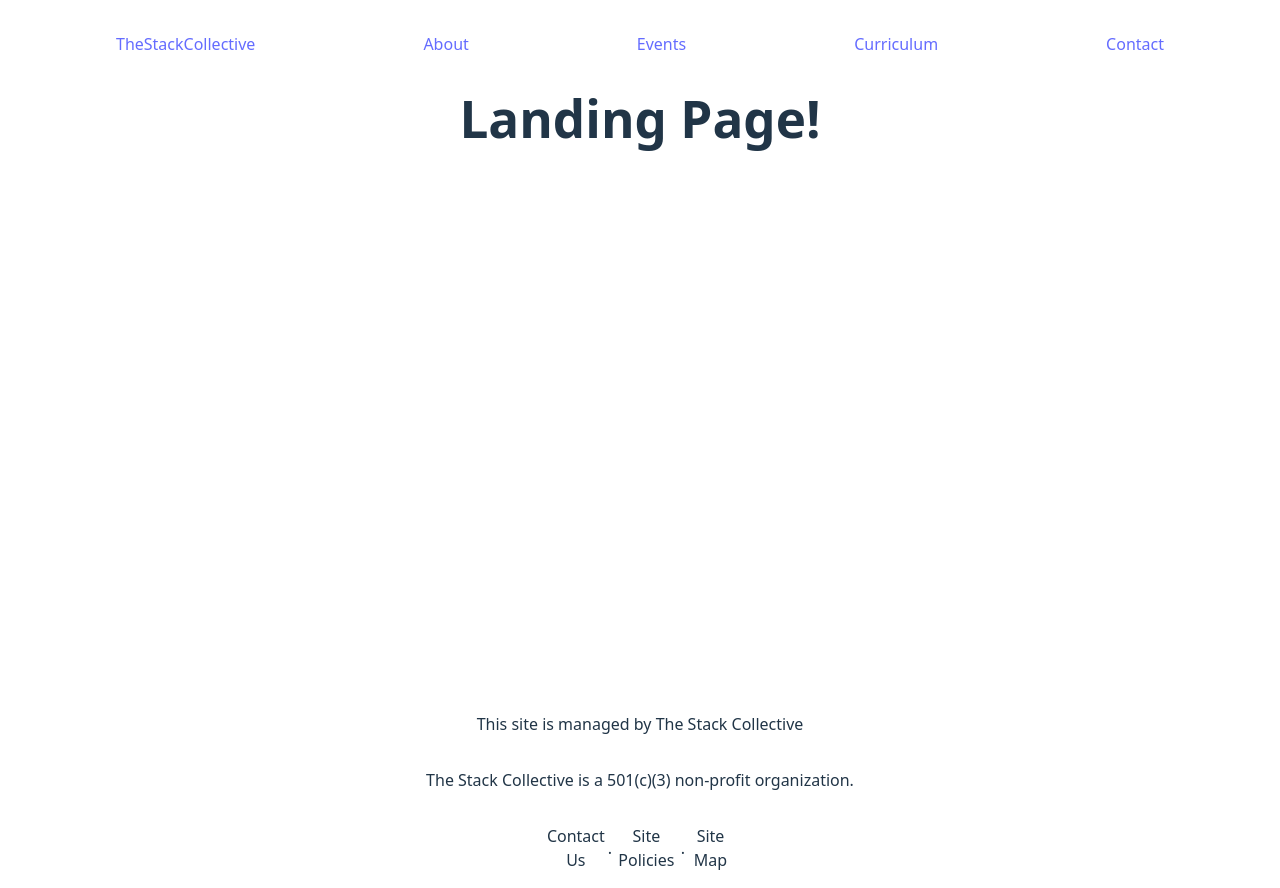
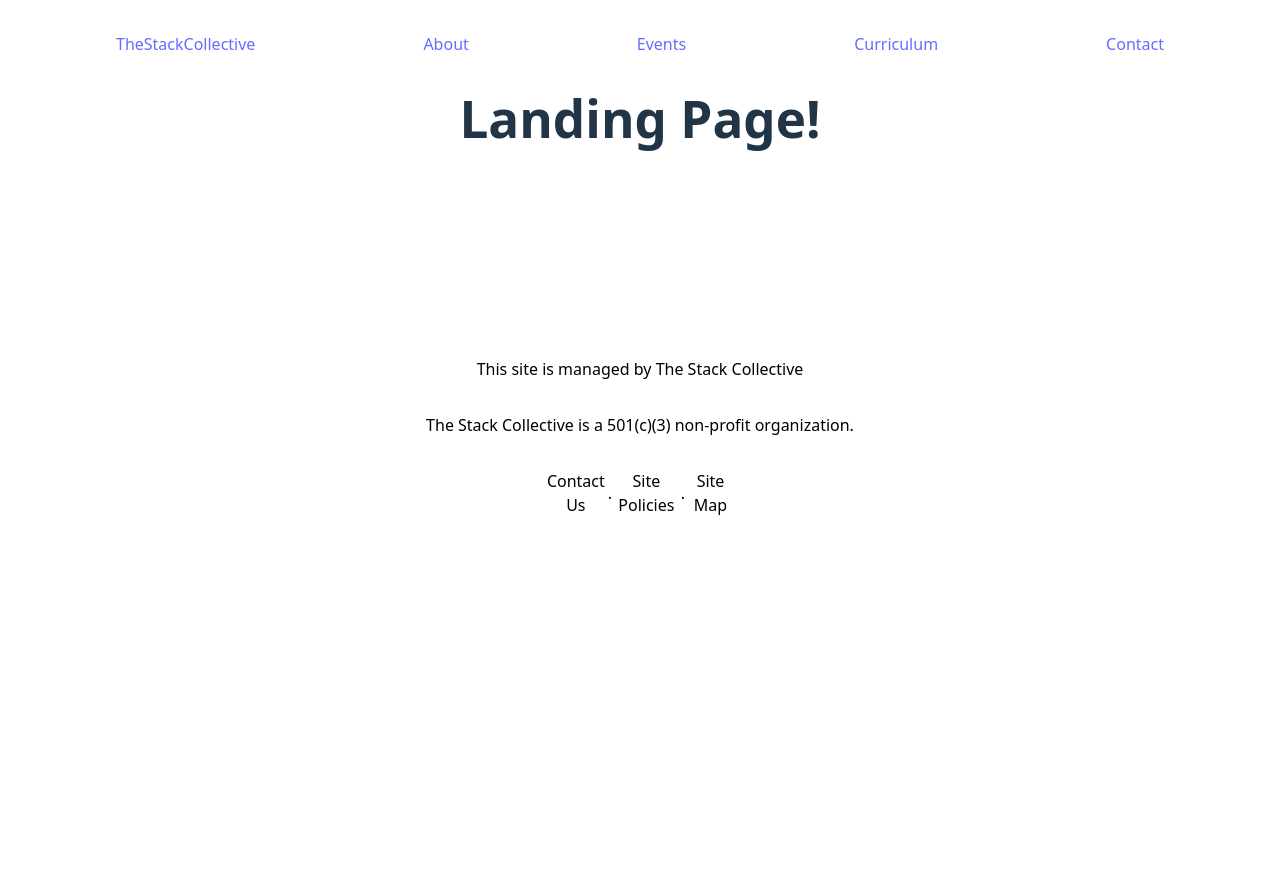
Before and after one commit to thestackcollective/tsc-website-1, a React (Vite) app: page / in a window 1280 px wide. After the commit the page ends 864 px from the top, so only its background shows below. Built offline with nearby package versions, Linux system fonts and the light colour scheme.

Commit message:
update styling to work with incoming sections

```diff
--- a/src/App.css
+++ b/src/App.css
@@ -8,7 +8,10 @@
 }
 
 .app {
+  display: flex;
+  flex-direction: column;
   min-height: 100dvh;
-  display: grid;
-  grid-template-rows: auto 1fr auto;
+  width: 100%;
+  flex-grow: 1;
+  flex: 1 1 0%;
 }
--- a/src/pages/Footer/Footer.css
+++ b/src/pages/Footer/Footer.css
@@ -1,15 +1,9 @@
 .footer {
-  height: 10vh;
-  width: 100%;
-  display: flex;
-  justify-content: center;
-  align-items: center;
-  flex-direction: column;
+  color: black;
+  margin-top: 20vh;
 }
 
 .footer-info {
-  width: 100%;
-  height: 100%;
   display: flex;
   flex-direction: column;
   justify-content: center;
```
